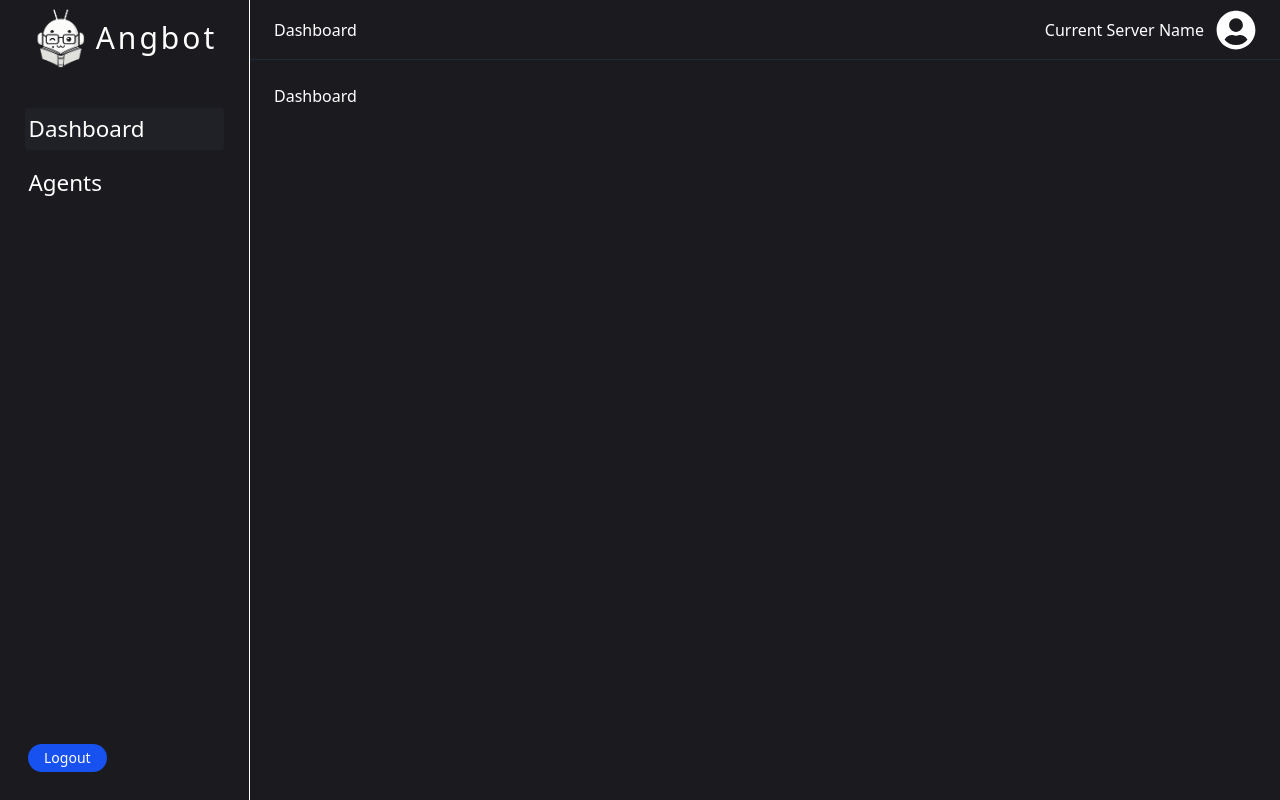
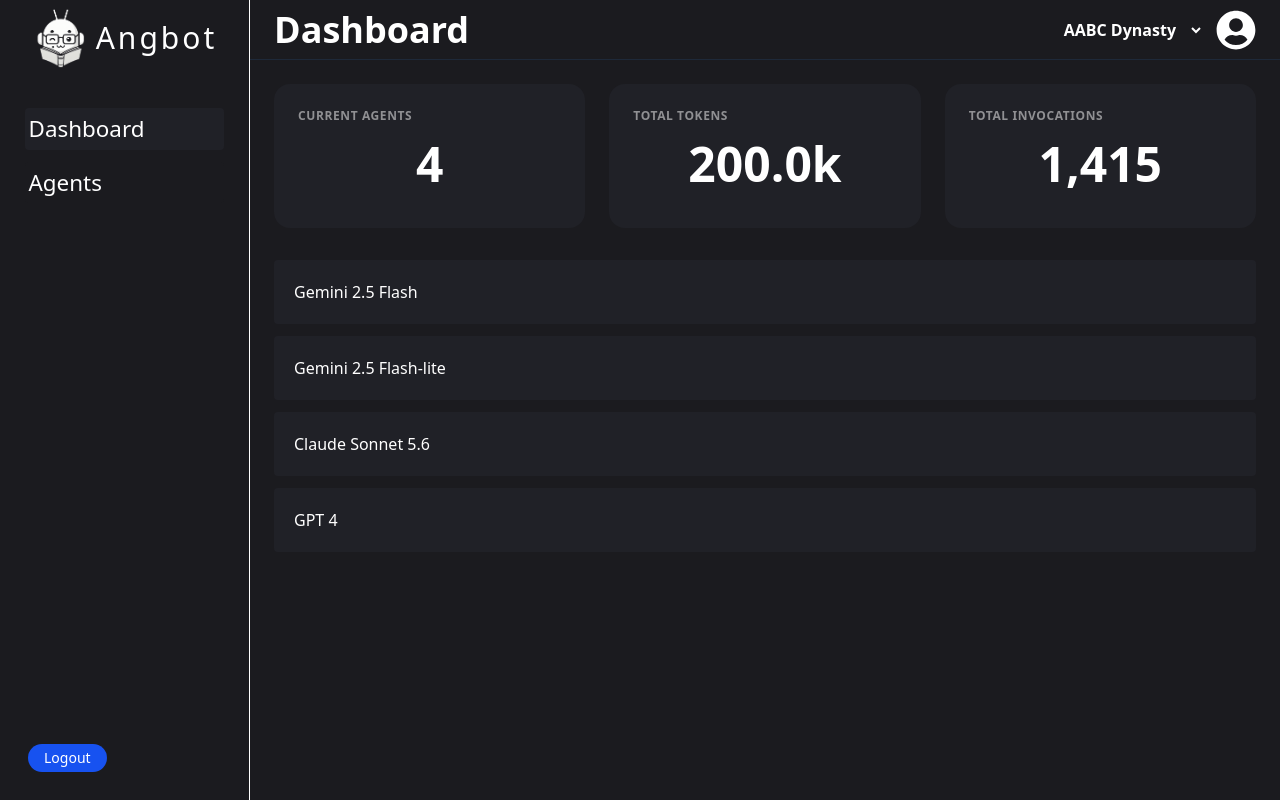
Before and after one commit to devliqht/angbot, a Next.js app in the folder apps/dashboard/: page /main in a window 1280 px wide. Built offline with nearby package versions, Linux system fonts and the light colour scheme.

Commit message:
feat(frontend): added dashboard UI (with dummy data for now)

```diff
--- /dev/null
+++ b/apps/dashboard/app/DUMMY_VALUES/servers_and_agents.ts
@@ -0,0 +1,125 @@
+export type Agent = {
+    id: string;
+    name: string;
+    role: string;
+    invocations: number;
+    tokensUsed: number;
+    ragEfficiency: number; // Percentage (0-100)
+    status: "active" | "inactive" | "error";
+};
+
+export type EventLog = {
+    id: string;
+    type: "info" | "success" | "warning" | "error";
+    message: string;
+    timestamp: string;
+};
+
+export type ServerData = {
+    id: string;
+    name: string;
+    totalInvocations: number;
+    totalTokensUsed: number;
+    agents: Agent[];
+    metrics: {
+        totalActiveAgents: number;
+        totalDeployedAgents: number;
+        averageRagEfficiency: number;
+        vectorChunksUsed: number;
+        vectorChunksTotal: number;
+        freeTierTokensUsed: number;
+        freeTierTokensTotal: number;
+    };
+    eventLogs: EventLog[];
+};
+
+// Returns exactly ONE array containing all your servers.
+// Each server cleanly encapsulates its own agents, metrics, and logs.
+export const DUMMY_DATA: ServerData[] = [
+    {
+        id: "srv_001",
+        name: "AABC Dynasty",
+        totalInvocations: 1245,
+        totalTokensUsed: 200000,
+        agents: [
+            {
+                id: "agt_101",
+                name: "Gemini 2.5 Flash",
+                role: "Primary Assistant",
+                invocations: 850,
+                tokensUsed: 120000,
+                ragEfficiency: 89,
+                status: "active",
+            },
+            {
+                id: "agt_102",
+                name: "Gemini 2.5 Flash-lite",
+                role: "Fast Responder",
+                invocations: 395,
+                tokensUsed: 40000,
+                ragEfficiency: 95,
+                status: "active",
+            },
+            {
+                id: "agt_103",
+                name: "Claude Sonnet 5.6",
+                role: "Creative Writer",
+                invocations: 120,
+                tokensUsed: 15000,
+                ragEfficiency: 80,
+                status: "active",
+            },
+            {
+                id: "agt_104",
+                name: "GPT 4",
+                role: "Complex Reasoning",
+                invocations: 50,
+                tokensUsed: 25000,
+                ragEfficiency: 92,
+                status: "active",
+            },
+        ],
+        metrics: {
+            totalActiveAgents: 4,
+            totalDeployedAgents: 4,
+            averageRagEfficiency: 89,
+            vectorChunksUsed: 142,
+            vectorChunksTotal: 1000,
+            freeTierTokensUsed: 200000,
+            freeTierTokensTotal: 500000,
+        },
+        eventLogs: [
+            { id: "evt_001", type: "success", message: "Agent responded to User#1234", timestamp: "5 mins ago" },
+            { id: "evt_002", type: "info", message: "System Prompt Updated for Gemini 2.5 Flash", timestamp: "12 mins ago" },
+        ],
+    },
+    {
+        id: "srv_002",
+        name: "Balai Ni Homer Adrial Dorin",
+        totalInvocations: 430,
+        totalTokensUsed: 62000,
+        agents: [
+            {
+                id: "agt_201",
+                name: "Study Buddy (Llama 3)",
+                role: "Tutor",
+                invocations: 430,
+                tokensUsed: 62000,
+                ragEfficiency: 78,
+                status: "active",
+            },
+        ],
+        metrics: {
+            totalActiveAgents: 1,
+            totalDeployedAgents: 1,
+            averageRagEfficiency: 78,
+            vectorChunksUsed: 45,
+            vectorChunksTotal: 500,
+            freeTierTokensUsed: 62000,
+            freeTierTokensTotal: 100000,
+        },
+        eventLogs: [
+            { id: "evt_003", type: "warning", message: "API Rate-Limit Gracefully Caught (Fallback Message Triggered)", timestamp: "45 mins ago" },
+        ],
+    },
+];
--- /dev/null
+++ b/apps/dashboard/app/context/Server_Context.tsx
@@ -0,0 +1,24 @@
+"use client";
+
+import { createContext, useState, ReactNode } from 'react'
+
+interface ServerContextType{
+
+    currentServerId: string;
+    setCurrentServerId: (id: string) => void;
+
+}
+
+export const ServerContext = createContext<ServerContextType | null>(null);
+
+export function ServerProvider({ children } : { children:ReactNode }){
+
+    const [currentServerId, setCurrentServerId] = useState<string>("srv_001");
+
+    return(
+        <ServerContext.Provider value={{ currentServerId, setCurrentServerId }}>
+            {children}
+        </ServerContext.Provider>
+    );
+
+}
--- a/apps/dashboard/app/dashboard/Dashboard.tsx
+++ b/apps/dashboard/app/dashboard/Dashboard.tsx
@@ -1,11 +1,113 @@
+"use client";
+
+import { useContext, useState } from "react";
+import { Agent, DUMMY_DATA } from "../DUMMY_VALUES/servers_and_agents";
+import { ServerContext } from '../context/Server_Context'
+
+function AgentCard({ agent }: { agent: Agent }){
+
+    const [expanded, setExpanded] = useState(false);
 
 
-export default function Dashboard(){
-
     return(
-        <div>
-            <h1>Dashboard</h1>
+        <div className="bg-[#202127] p-5 rounded">
+            <button onClick={() => setExpanded(!expanded)} className="w-full text-left cursor-pointer transition-colors">
+                <h1 className="text-left">{agent.name}</h1>
+            </button>
+            <div className={`transition-all duration-300 ease-in-out overflow-hidden ${expanded ? "max-h-40 opacity-100 mt-5" : "max-h-0 opacity-0" }`}>
+                <div className="flex px-10 pb-5 pt-5 border-t">
+                    <div className="w-full">
+                        <h1 className="text-white/50 text-s">Invocations</h1>
+                        <h3 className="text-2xl">{agent.invocations}</h3>
+                    </div>
+                    <div className="w-full">
+                        <h1 className="text-white/50 text-s">Tokens Used</h1>
+                        <h3 className="text-2xl">{(agent.tokensUsed/1000).toFixed(1)}k</h3>
+                    </div>
+                    <div className="w-full">
+                        <h1 className="text-white/50 text-s">RAG Efficiency</h1>
+                        <h3 className="text-2xl">{agent.ragEfficiency}%</h3>
+                    </div>
+                </div>
+            </div>
         </div>
     )
 
 }
+
+export default function Dashboard() {
+
+    const serverContext = useContext(ServerContext);
+
+    if(!serverContext){
+
+        return(
+            <h1>
+                Error in finding server context: try reloading the website
+            </h1>
+        );
+
+    }
+
+    const { currentServerId } = serverContext;
+    const currentServer = DUMMY_DATA.find((server) => server.id === currentServerId);
+
+
+    if (!currentServer) {
+        return <div>Server not found.</div>;
+    }
+
+    let tokenCount = 0;
+    let invocationCount = 0;
+
+    currentServer.agents.map((agent) => {
+
+        tokenCount += agent.tokensUsed;
+        invocationCount += agent.invocations;
+
+    })
+
+    return (
+
+        <div className="">
+            <div>
+                <div className="flex gap-6 mb-8 select-none">
+                    <div className="flex flex-col bg-[#202127] p-6 rounded-2xl flex-1 h-36">
+                        <div className="w-full">
+                            <h1 className="text-white/50 text-xs font-bold uppercase tracking-wider">Current Agents</h1>
+                        </div>
+                        <div className="flex-1 flex items-center justify-center">
+                            <h3 className="text-5xl font-semibold text-white">{currentServer.agents.length}</h3>
+                        </div>
+                    </div>
+                    <div className="flex flex-col bg-[#202127] p-6 rounded-2xl flex-1 h-36">
+                        <div className="w-full">
+                            <h1 className="text-white/50 text-xs font-bold uppercase tracking-wider">Total Tokens</h1>
+                        </div>
+                        <div className="flex-1 flex items-center justify-center">
+                            <h3 className="text-5xl font-semibold text-white">{(tokenCount / 1000).toFixed(1)}k</h3>
+                        </div>
+                    </div>
+                    <div className="flex flex-col bg-[#202127] p-6 rounded-2xl flex-1 h-36">
+                        <div className="w-full">
+                            <h1 className="text-white/50 text-xs font-bold uppercase tracking-wider">Total Invocations</h1>
+                        </div>
+                        <div className="flex-1 flex items-center justify-center">
+                            <h3 className="text-5xl font-semibold text-white">{invocationCount.toLocaleString()}</h3>
+                        </div>
+                    </div>
+                </div>
+            </div>
+            <div className="flex flex-col gap-3">
+                {
+                    currentServer.agents.map((agent) => {
+
+                        return <AgentCard agent={agent} />
+
+                    })
+                }
+            </div>
+        </div>
+
+    );
+}
--- a/apps/dashboard/app/main/Main.tsx
+++ b/apps/dashboard/app/main/Main.tsx
@@ -2,20 +2,48 @@
 import SidePanel from '../components/side_panel'
 import { useContext, useState } from 'react'
 import { MainContext, MainProvider } from '../context/Main_Context';
+import { ServerContext, ServerProvider } from '../context/Server_Context';
 import { FaUserCircle } from 'react-icons/fa';
 import Dashboard from '../dashboard/Dashboard'
 import Agents from '../agents/Agents'
 
+//Dummy Data
+import { DUMMY_DATA } from '../DUMMY_VALUES/servers_and_agents'
+
 function Header({ currPage }: { currPage: string }){
+
+	const serverContext = useContext(ServerContext);
+
+	if(!serverContext){
+
+		throw new Error("Error in finding the right server");
+
+	}
+
+	const { currentServerId, setCurrentServerId } = serverContext;
 
 	return(
 		<div className="flex items-center justify-between w-full">
 			<div>
-				<h1>{currPage}</h1>
+				<h1 className="text-4xl font-bold">{currPage}</h1>
 			</div>
 			<div className="flex items-center gap-3 h-full">
 				<div>
-					Current Server Name
+					<select
+						value={currentServerId}
+						onChange={(e) => setCurrentServerId(e.target.value)}
+						className="text-white rounded-lg px-3 py-3 outline-none cursor-pointer font-bold text-right"
+					>
+						{DUMMY_DATA.map((server) => (
+
+							<option key={server.id} value={server.id}>
+
+								{server.name}
+
+							</option>
+
+						))}
+					</select>
 				</div>
 				<div>
 					<FaUserCircle className="w-10 h-10 text-white"/>
--- a/apps/dashboard/app/main/page.tsx
+++ b/apps/dashboard/app/main/page.tsx
@@ -1,10 +1,13 @@
 import Main_Page from "./Main";
 import { MainProvider } from "../context/Main_Context";
+import { ServerProvider } from "../context/Server_Context";
 
 export default function DashboardPage() {
 	return (
 		<MainProvider>
-			<Main_Page/>
+			<ServerProvider>
+				<Main_Page/>
+			</ServerProvider>
 		</MainProvider>
 	);
 }
--- a/apps/dashboard/package.json
+++ b/apps/dashboard/package.json
@@ -14,7 +14,8 @@
 		"next-auth": "^5.0.0-beta.31",
 		"react": "19.2.4",
 		"react-dom": "19.2.4",
-		"react-icons": "^5.6.0"
+		"react-icons": "^5.6.0",
+		"recharts": "^3.9.0"
 	},
 	"devDependencies": {
 		"@tailwindcss/postcss": "^4",
```
Also changed, not shown: 1 other file (tests, documents, lock files or other folders).
